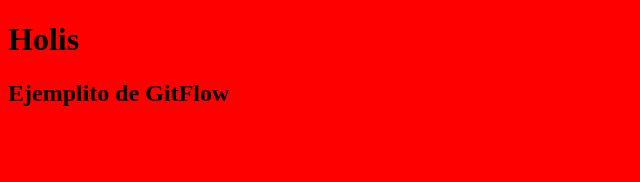
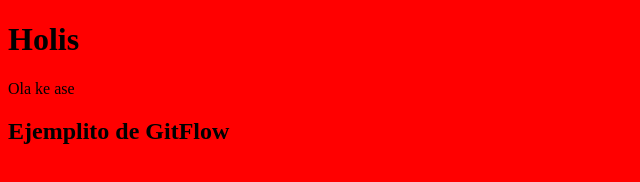
Before and after one commit to carobte/gitflow-santa, a plain HTML site: page index.html in a window 1280 px wide. Shown: the whole page, without its empty margins (0-640 px from the left). Drawn offline with Linux system fonts and the light colour scheme.

Commit message:
Update index

```diff
--- a/index.html
+++ b/index.html
@@ -9,6 +9,7 @@
 <body>
     <header>
         <h1>Holis</h1>
+        <p>Ola ke ase</p>
     </header>
     <main>
         <h2>Ejemplito de GitFlow</h2>
```
